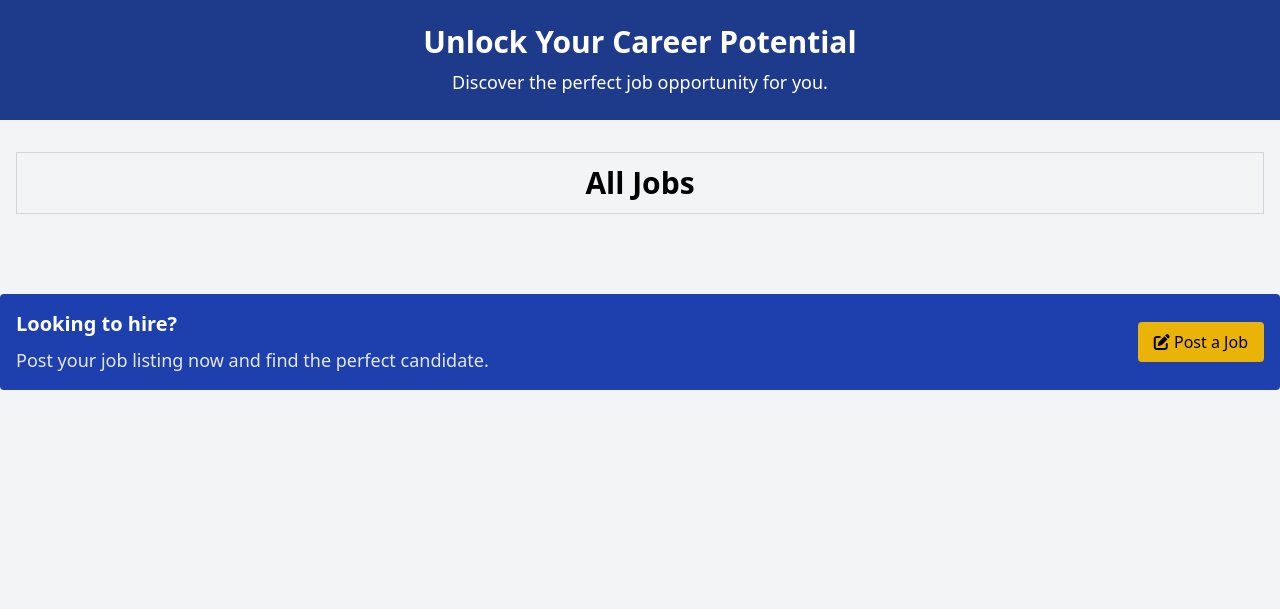
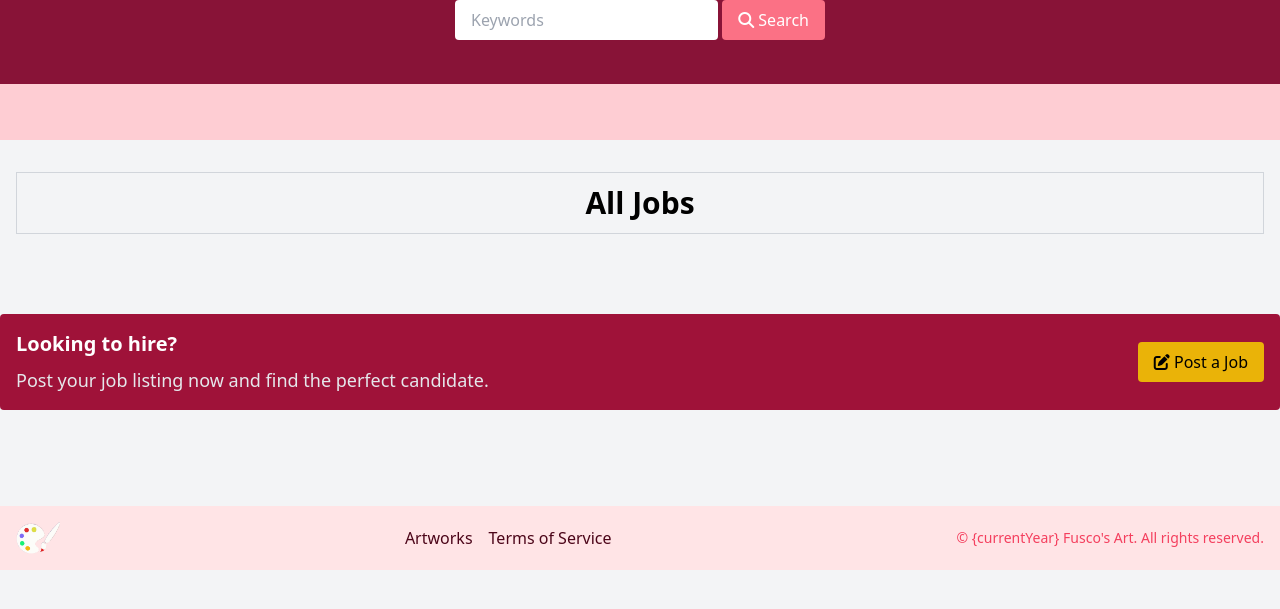
Before and after one commit to mafusco60/workopia, a PHP site: page /listings in a window 1280 px wide. Shown: the part 72-681 px from the top of the page. Run offline with PHP 8.4, Linux system fonts and the light colour scheme; data that the repository does not hold is empty; a stand-in replaces the project's code that opens the database connection; some libraries are stand-ins or nearby versions; some web fonts are replaced.

Commit message:
Rose Color / Navbar Spacing / Search

```diff
--- a/App/controllers/ListingController.php
+++ b/App/controllers/ListingController.php
@@ -270,20 +270,20 @@ Session::setFlashMessage('success_message', 'Listing updated successfully');
      */
     public function search(){
       $keywords = isset($_GET['keywords']) ? trim ($_GET['keywords']) : '' ;
-      $location = isset($_GET['location']) ? trim ($_GET['location']) : '' ;
+      // $location = isset($_GET['location']) ? trim ($_GET['location']) : '' ;
 
-      $query = "SELECT * FROM listings WHERE (title LIKE :keywords OR description LIKE :keywords OR tags LIKE :keywords OR company LIKE :keywords OR requirements LIKE :keywords OR benefits LIKE :keywords) AND (city LIKE :location OR state LIKE :location)";
+      $query = "SELECT * FROM listings WHERE (title LIKE :keywords OR description LIKE :keywords OR tags LIKE :keywords OR company LIKE :keywords OR requirements LIKE :keywords OR benefits LIKE :keywords) ";
 
       $params = [
         'keywords' => "%{$keywords}%",
-        'location' => "%{$location}%"
+        // 'location' => "%{$location}%"
       ];
 
       $listings = $this->db->query($query, $params)->fetchAll();
     loadView('/listings/index',[
       'listings' => $listings,
       'keywords' => $keywords,
-      'location' => $location
+      // 'location' => $location
     ]);
 
  }
--- a/App/views/listings/index.view.php
+++ b/App/views/listings/index.view.php
@@ -1,6 +1,7 @@
 
 <?= loadPartial('head') ?>
 <?= loadPartial('navbar') ?>
+<?= loadPartial('showcase-search') ?>
 <?= loadPartial('top-banner') ?>
 
 
@@ -18,7 +19,7 @@
         <div class="grid grid-cols-1 md:grid-cols-3 gap-4 mb-6">
 
         <?php foreach($listings as $listing): ?>
-          <!-- Job Listing 1: Software Engineer -->
+          <!-- Job Listings -->
           <div class="rounded-lg shadow-md bg-white">
             <div class="p-4">
               <h2 class="text-xl font-semibold"><?= $listing->title?></h2>
@@ -39,7 +40,7 @@
                 <?php endif ?>
               </ul>
               <a href="/listings/<?= $listing->id?>"
-                class="block w-full text-center px-5 py-2.5 shadow-sm rounded border text-base font-medium text-indigo-700 bg-indigo-100 hover:bg-indigo-200"
+                class="block w-full text-center px-5 py-2.5 shadow-sm rounded border text-base font-medium text-rose-700 bg-rose-100 hover:bg-rose-200"
               >
                 Details
               </a>
--- a/App/views/partials/bottom-banner.php
+++ b/App/views/partials/bottom-banner.php
@@ -1,7 +1,7 @@
  <!-- Bottom Banner -->
  <section class="container mx-auto my-6">
       <div
-        class="bg-blue-800 text-white rounded p-4 flex items-center justify-between"
+        class="bg-rose-800 text-white rounded p-4 flex items-center justify-between"
       >
         <div>
           <h2 class="text-xl font-semibold">Looking to hire?</h2>
--- a/App/views/partials/footer.php
+++ b/App/views/partials/footer.php
@@ -1,2 +1,35 @@
+<footer class="bg-rose-100 py-4 mt-24">
+      <div class="container mx-auto flex flex-col md:flex-row items-center justify-between px-4">
+        <div class="mb-4 md:mb-0">
+          <img src='/images/logo.png ' alt="Logo" class="h-8 w-auto" />
+        </div>
+
+        <div class="flex flex-wrap justify-center md:justify-start mb-4 md:mb-0 text-rose-950">
+          <ul class="flex space-x-4">
+            <li>
+              <a href="/artworks">Artworks</a>
+            </li>
+            <li>
+              <a href="/terms">Terms of Service</a>
+            </li>
+          </ul>
+        </div>
+
+        <div>
+          <p class="text-sm text-rose-500 mt-2 md:mt-0">
+            &copy; {currentYear} Fusco's Art. All rights reserved.
+          </p>
+        </div>
+      </div>
+    </footer>
+
+
+
+
+
+
+
+
+
 </body>
 </html>
--- a/App/views/partials/navbar.php
+++ b/App/views/partials/navbar.php
@@ -21,12 +21,12 @@
               <nav class="space-x-4">
 
           <?php if(Session::has('user')) : ?>
-            <div class="flex justify-between items-center gap-4">
+            <div class="flex justify-between items-center gap-6">
               <div>
                Welcome <?= Session::get('user')['name']?>
               </div>
             <form method="POST" action="/auth/logout">
-            <button type="submit" class="text-white  hover:underline">Logout</button>
+            <button type="submit" class="flex ml-5 text-white  hover:underline">Logout</button>
            </form>
 
             <a
--- a/App/views/partials/top-banner.php
+++ b/App/views/partials/top-banner.php
@@ -1,9 +1,9 @@
     <!-- Top Banner -->
-    <section class="bg-blue-900 text-white py-6 text-center">
+    <section class="bg-rose-200 text-white py-6 text-center">
       <div class="container mx-auto">
-        <h2 class="text-3xl font-semibold">Unlock Your Career Potential</h2>
+        <h2 class="text-3xl font-semibold"></h2>
         <p class="text-lg mt-2">
-          Discover the perfect job opportunity for you.
+
         </p>
       </div>
     </section>
--- a/App/views/users/create.view.php
+++ b/App/views/users/create.view.php
@@ -76,14 +76,14 @@
             />
           </div>
           <button
-            type="submit" class="w-full bg-blue-500 hover:bg-blue-600 text-white px-4 py-2 rounded focus:outline-none"
+            type="submit" class="w-full bg-rose-500 hover:bg-rose-600 text-white px-4 py-2 rounded focus:outline-none"
           >
             Register
           </button>
 
           <p class="mt-4 text-gray-500">
             Already have an account?
-            <a class="text-blue-900" href="/auth/login">Login</a>
+            <a class="text-rose-900" href="/auth/login">Login</a>
           </p>
         </form>
       </div>
--- a/App/views/users/login.view.php
+++ b/App/views/users/login.view.php
@@ -27,14 +27,14 @@
             />
           </div>
           <button
-            type="submit" class="w-full bg-blue-500 hover:bg-blue-600 text-white px-4 py-2 rounded focus:outline-none"
+            type="submit" class="w-full bg-rose-500 hover:bg-rose-600 text-white px-4 py-2 rounded focus:outline-none"
           >
             Login
           </button>
 
           <p class="mt-4 text-gray-500">
             Don't have an account?
-            <a class="text-blue-900" href="/auth/register">Register</a>
+            <a class="text-rose-900" href="/auth/register">Register</a>
           </p>
         </form>
       </div>
```
Also changed, not shown: App/views/listings/show.view.php (+4 -4 lines).
